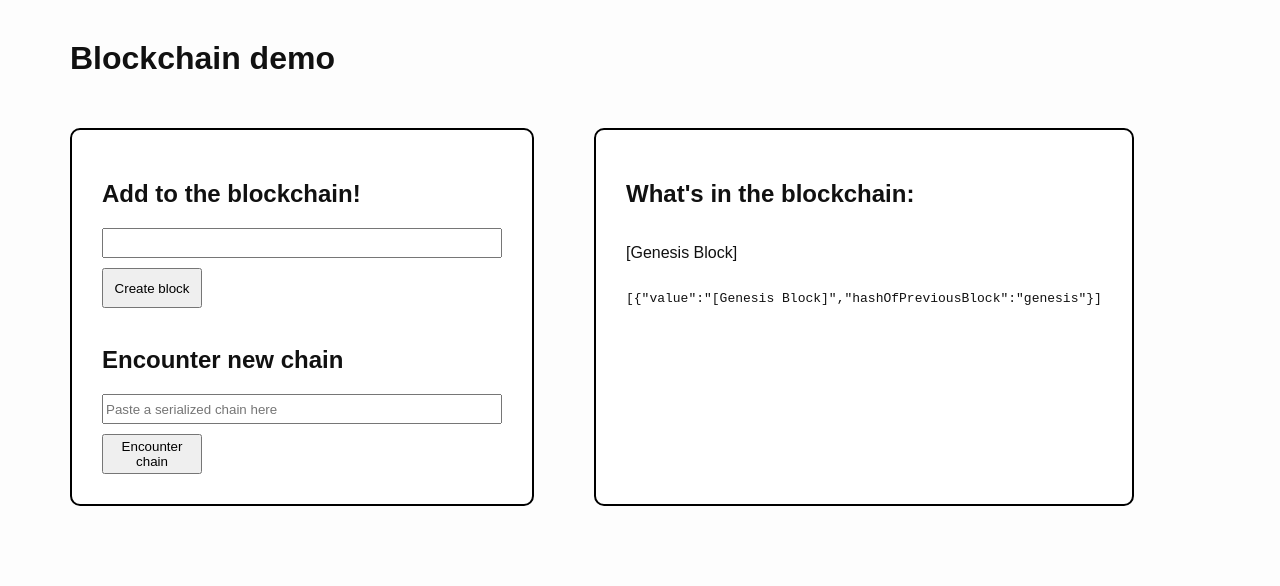
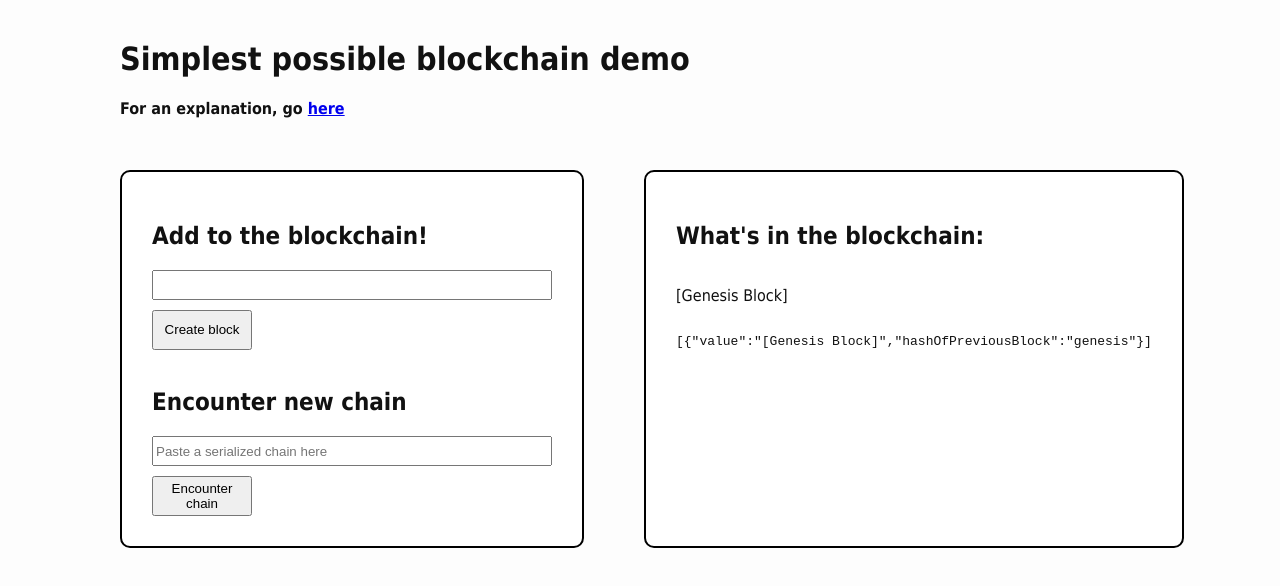
Before and after one commit to sgoedecke/blockchain-js-demo, a plain HTML site: page index.html in a window 1280 px wide. Shown: the top 586 px of the page. Drawn offline with Linux system fonts and the light colour scheme.

Commit message:
add link to article

```diff
--- a/index.html
+++ b/index.html
@@ -4,9 +4,10 @@
     <style>
 
       html {
-        font-family: sans-serif;
+        font-family: 'Ubuntu',Tahoma,sans-serif;
         background-color: #fdfdfd;
         color: #111;
+        margin-left: 50px;
       }
 
       .container {
@@ -40,7 +41,8 @@
   </head>
   <body style='margin: 40px'>
     <div style='width: 100vw;'>
-      <h1 style='margin-left: 30px;'>Blockchain demo<h1>
+      <h1 style='margin-left: 30px;'>Simplest possible blockchain demo<h1>
+      <h4 style='margin-left: 30px;'>For an explanation, go <a href='https://sgoedecke.github.io/blockchain-for-beginners/'>here</a></h4>
     </div>
 
     <div class='container'>
```
